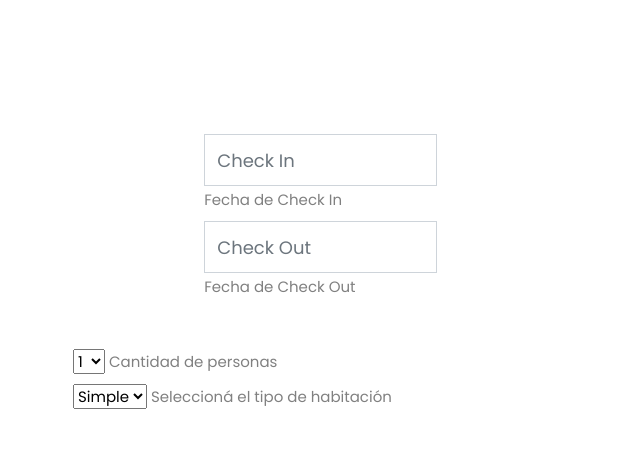
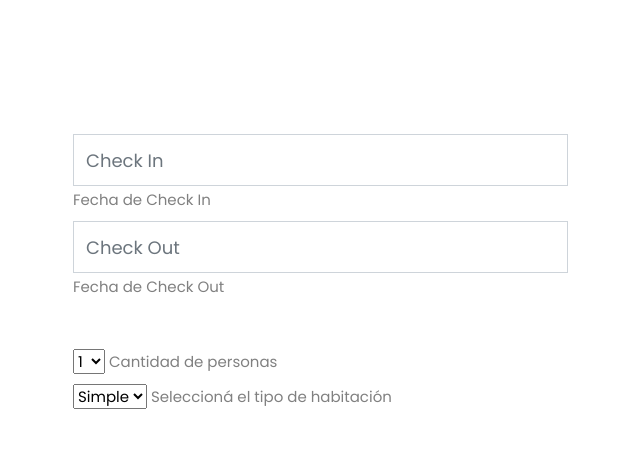
Before and after one commit to LucasConde22/TP-IDS-GrupoSeven, a Flask app: page /reservaciones in a window 1280 px wide. Shown: the part 304-773 px from the top of the page, without its empty margins (597-1237 px from the left). Run offline with Flask 3, Linux system fonts and the light colour scheme; some libraries are stand-ins or nearby versions; some web fonts are replaced.

Commit message:
Se cambia clase de contenedor de check in y check out (Estético)
-Cambio clase "col_md_6" por "col-12"

```diff
--- a/frontend/templates/reservacion.html
+++ b/frontend/templates/reservacion.html
@@ -32,7 +32,7 @@
             <div class="wow fadeInUp" data-wow-delay="0.2s">
                 <form action="{{url_for('reservaciones')}}" method="post"> <!--Cambiar si necesario, link provisorio-->
 
-                        <div class="col-md-6">
+                        <div class="col-12">
                             <div class="form-floating date" id="date4" data-target-input="nearest">
                                 <input name="fecha-check-in" type="text" class="form-control checkin_date" placeholder="Check In">
                                 <label for="#">Fecha de Check In</label>
@@ -40,7 +40,7 @@
                         </div>
 
                         </div>
-                        <div class="col-md-6">
+                        <div class="col-12">
                             <div class="form-floating date" id="date4" data-target-input="nearest">
                                 <input name="fecha-check-out" type="text" class="form-control checkin_date" placeholder="Check Out">
                                 <label for="#">Fecha de Check Out</label>
```
